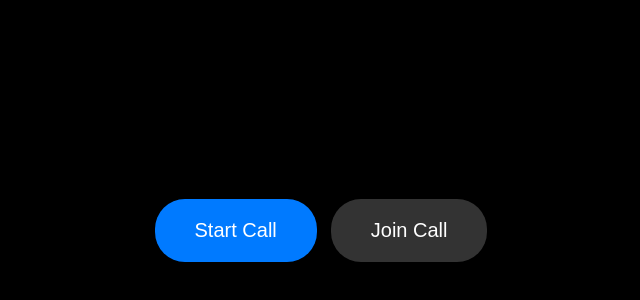
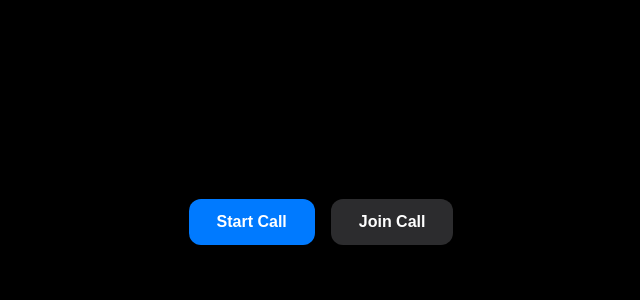
Before and after one commit to solomonenyinnaya14-a11y/Union-, a website: page index.html in a window 1280 px wide. Shown: the part 178-478 px from the top of the page, without its empty margins (319-959 px from the left). Drawn offline with Linux system fonts and the light colour scheme.

Commit message:
Update index.html

```diff
--- a/index.html
+++ b/index.html
@@ -1,16 +1,26 @@
 <!DOCTYPE html>
-<html>
-<body style="background:#000; display:flex; justify-content:center; align-items:center; height:100vh">
-  <div>
-    <button onclick="startCall()" style="padding:20px 40px; font-size:20px; background:#007AFF; color:white; border:none; border-radius:30px">Start Call</button>
-    <button onclick="joinRoom()" style="padding:20px 40px; font-size:20px; background:#333; color:white; border:none; border-radius:30px; margin-left:10px">Join Call</button>
-  </div>
+<html lang="en">
+<head>
+  <meta charset="UTF-8">
+  <meta name="viewport" content="width=device-width, initial-scale=1.0">
+  <title>Union</title>
+  <style>
+    body { background: #000; color: #fff; display: flex; justify-content: center; align-items: center; height: 100vh; margin: 0; font-family: -apple-system, BlinkMacSystemFont, 'Segoe UI', Roboto, sans-serif; }
+   .btn { padding: 14px 28px; border-radius: 12px; border: none; font-size: 16px; font-weight: 600; cursor: pointer; margin: 0 8px; }
+   .btn-start { background: #007AFF; color: white; }
+   .btn-join { background: #2c2c2e; color: white; }
+  </style>
+</head>
+<body>
+  <button class="btn btn-start" onclick="startCall()">Start Call</button>
+  <button class="btn btn-join" onclick="joinCall()">Join Call</button>
+
 <script>
 function startCall() {
   const roomId = Math.random().toString(36).substring(2, 8);
-  window.location.href = `room.html?room=${roomId}&host=1`;
+  window.location.href = `room.html?room=${roomId}`;
 }
-function joinRoom() {
+function joinCall() {
   const link = prompt("Paste the meeting link:");
   if(link) window.location.href = link;
 }
```
